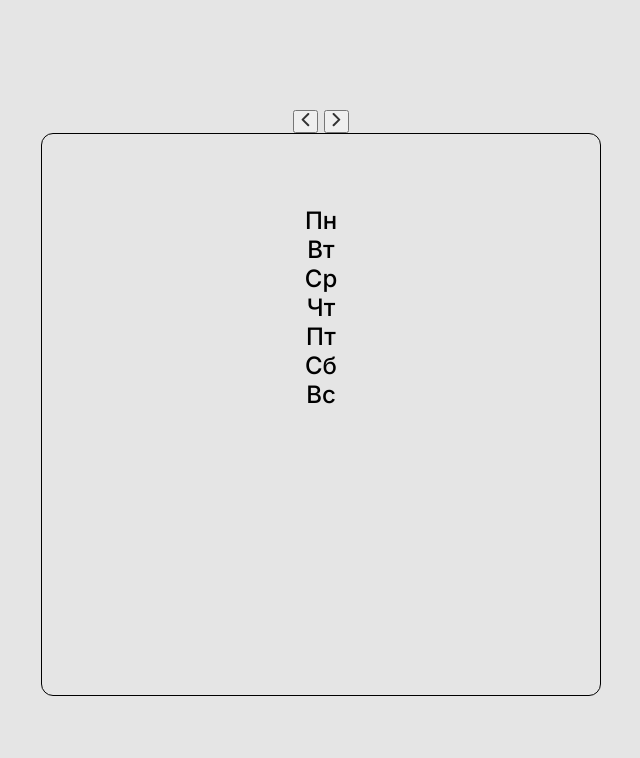
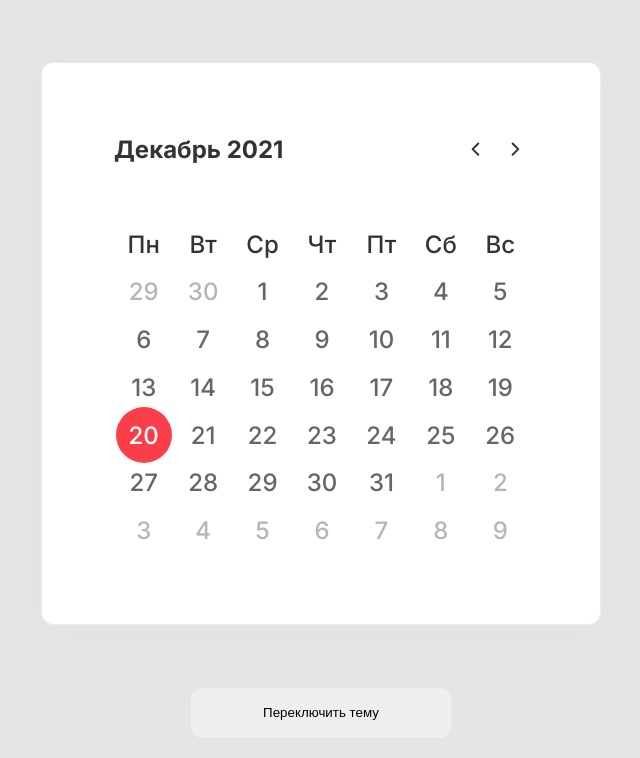
Before and after one commit to IgorSmugalov/calendar, a website built with webpack: page docs/index.html in a window 1280 px wide. Shown: the whole page, without its empty margins (319-959 px from the left). Built offline with nearby package versions, Linux system fonts and the light colour scheme.

Commit message:
Full working version: calendar with current date backlight and 2 themes

```diff
--- a/docs/index.html
+++ b/docs/index.html
@@ -2,35 +2,41 @@
 <html>
 <head>
 	<title></title>
-</head>
-<body>
+<link href="app.css" rel="stylesheet"></head>
+<body class="light-theme">
 
-<section class="calendar-container">
-	<div class="month-selector">
-		<div class="month"></div>
-		<div class="arrows">
-			<button class="button-month-switcher" onclick="prevMounth()">
-				<svg width="9" height="14" viewBox="0 0 9 14" fill="none" xmlns="http://www.w3.org/2000/svg"><path d="M7.2843 1.00001L1.62744 6.65686L7.2843 12.3137" stroke="#333333" stroke-width="2" stroke-linecap="round" stroke-linejoin="round"/></svg>
+<section class="calendar">
+	<div class="calendar__month-selector">
+		<div class="calendar__current-month"></div>
+		<div class="calendar__actions">
+			<button class="calendar__arrow calendar__arrow--preview">
+				<svg class="calendar__arrow--svg" width="9" height="14" viewBox="0 0 9 14" fill="none" xmlns="http://www.w3.org/2000/svg"><path d="M7.2843 1.00001L1.62744 6.65686L7.2843 12.3137" stroke-width="2" stroke-linecap="round" stroke-linejoin="round"/></svg>
 			</button>
-			<button class="button-month-switcher" onclick="nextMounth()">
-				<svg width="9" height="14" viewBox="0 0 9 14" fill="none" xmlns="http://www.w3.org/2000/svg"><path d="M1.59803 1.00001L7.25488 6.65686L1.59803 12.3137" stroke="#333333" stroke-width="2" stroke-linecap="round" stroke-linejoin="round"/></svg>
+			<button class="calendar__arrow calendar__arrow--next">
+				<svg class="calendar__arrow--svg" width="9" height="14" viewBox="0 0 9 14" fill="none" xmlns="http://www.w3.org/2000/svg"><path d="M1.59803 1.00001L7.25488 6.65686L1.59803 12.3137" stroke-width="2" stroke-linecap="round" stroke-linejoin="round"/></svg>
 			</button>
 		</div>
 	</div>
-	<div class="calendar">
-		<div class="calendar-weekdays">
-			<div class="weekday-item">Пн</div>
-			<div class="weekday-item">Вт</div>
-			<div class="weekday-item">Ср</div>
-			<div class="weekday-item">Чт</div>
-			<div class="weekday-item">Пт</div>
-			<div class="weekday-item">Сб</div>
-			<div class="weekday-item">Вс</div>
+	<div class="calendar__date-output">
+		<div class="calendar__weekdays">
+			<div class="calendar__weekdays-item">Пн</div>
+			<div class="calendar__weekdays-item">Вт</div>
+			<div class="calendar__weekdays-item">Ср</div>
+			<div class="calendar__weekdays-item">Чт</div>
+			<div class="calendar__weekdays-item">Пт</div>
+			<div class="calendar__weekdays-item">Сб</div>
+			<div class="calendar__weekdays-item">Вс</div>
 		</div>
-		<div class="calendar-dates" id="calendar">
+		<div class="calendar__dates" id="calendar">
+			<!-- <div class="calendar__dates-item" id="date1">1</div> <------- Пример строки с датой -->
 		</div>
 	</div>
+	<div class="calendar__theme-switcher">
+	</div>
+</section>
+<section class="theme-switcher">
+	<button class="theme-switcher__button">Переключить тему</button>
 </section>
 
-<script type="text/javascript" src="app.44c0606778591bff3ba2.js"></script></body>
+<script type="text/javascript" src="app.12dbd72277c12642a46b.js"></script></body>
 </html>
--- a/src/calendar.js
+++ b/src/calendar.js
@@ -1,34 +1,34 @@
+/////////////////////////////////////////////////////////////
+
+let globalCurrentYear = new Date().getFullYear();
+let globalCurrentMonth = new Date().getMonth();
+const monthList = ['Январь', 'Февраль', 'Март', 'Апрель', 'Май', 'Июнь', 'Июль', 'Август', 'Сентябрь', 'Октябрь', 'Ноябрь', 'Декабрь'];
+
+
 //////////////////////////////////////////////////////////////
+
+function printMonthAndYear(month, year) { // Выводит месяц и год на странице
+	let monthName = monthList[month];
+	let monthOutput = document.querySelector('.calendar__current-month');
+	monthOutput.innerText = `${monthName} ${year} `;
+};
+
 function findCurrentDate() {
-	let currentDate = new Date().getDate();
-	let currentMonth = new Date().getMonth();
-	let currentYear = new Date().getFullYear();
+	const currentDate = new Date().getDate();
+	const currentMonth = new Date().getMonth();
+	const currentYear = new Date().getFullYear();
 	return {
 		currentDate,
 		currentMonth,
 		currentYear
 	};
 }
-/////////////////////////////////////////////////////////////
-
-let globalCurrentYear = new Date().getFullYear();
-let globalCurrentMonth = new Date().getMonth();
-
-
-//////////////////////////////////////////////////////////////
-
-function printMonthAndYear(month, year) { // Выводит месяц и год на странице
-	let monthList = ['Январь', 'Февраль', 'Март', 'Апрель', 'Май', 'Июнь', 'Июль', 'Август', 'Сентябрь', 'Октябрь', 'Ноябрь', 'Декабрь'];
-	let monthName = monthList[month];
-	let monthOutput = document.querySelector('.calendar__current-month');
-	monthOutput.innerText = `${monthName} ${year} `;
-};
 
 function createCalendarGrid() { //создаеn сетку координат 7 недель по 6 дней из div под даты
-	let calendarDates = document.querySelector('#calendar');
+	const calendarDates = document.querySelector('#calendar');
 	calendarDates.innerHTML = '';
 	for (let dayGrid = 1; dayGrid <= 7 * 6; dayGrid++) {
-		let date = document.createElement('div');
+		const date = document.createElement('div');
 		date.classList.add('calendar__dates-item');
 		date.setAttribute('id', `date${dayGrid}`);
 		calendarDates.append(date);
@@ -37,50 +37,51 @@ function createCalendarGrid() { //создаеn сетку координат 7
 };
 
 function calculateCalendarParameters(month, year) {
-	let numWeekDays = [7, 1, 2, 3, 4, 5, 6];
-	let firstDay = new Date(year, month, 1);
-	let numWeekdayForFirstMonthDay = numWeekDays[firstDay.getDay()];
-	let daysInPreviousMonth = new Date(year, month, 0).getDate();
-	let daysInCurrentMonth = new Date(year, month + 1, 0).getDate();
-	let daysInNextMonth = new Date(year, month + 2, 0).getDate();
-	let includedDaysFromPreviousMonth = Math.abs(1 - numWeekdayForFirstMonthDay);
-	let includedDaysFromNextMonth = 43 - (numWeekdayForFirstMonthDay + daysInCurrentMonth);
+	const numWeekDays = [7, 1, 2, 3, 4, 5, 6];
+	const firstDay = new Date(year, month, 1);
+	const numWeekdayForFirstMonthDay = numWeekDays[firstDay.getDay()];
+	const daysInPreviousMonth = new Date(year, month, 0).getDate();
+	const daysInCurrentMonth = new Date(year, month + 1, 0).getDate();
+	const includedDaysFromPreviousMonth = Math.abs(1 - numWeekdayForFirstMonthDay);
+	const firstIncludedDayFromPreviousMonth = daysInPreviousMonth - includedDaysFromPreviousMonth + 1;
+	const includedDaysFromNextMonth = 43 - (numWeekdayForFirstMonthDay + daysInCurrentMonth);
 	return {
 		daysInPreviousMonth,
 		daysInCurrentMonth,
-		daysInNextMonth,
 		includedDaysFromPreviousMonth,
+		firstIncludedDayFromPreviousMonth,
 		includedDaysFromNextMonth,
 		numWeekdayForFirstMonthDay,
 	};
 };
 
-function fillCalendarVer2(month, year) {
+function fillCalendarVer3(month, year) {
 	const calendarParameters = calculateCalendarParameters(month, year);
 	const currentDate = findCurrentDate();
 	let dateCoordinate = 1;
-	for (let dateOutput = calendarParameters.daysInPreviousMonth - calendarParameters.includedDaysFromPreviousMonth + 1; dateOutput <= calendarParameters.daysInPreviousMonth; dateOutput++) {
-		document.querySelector(`#date${dateCoordinate}`).append(dateOutput);
-		document.querySelector(`#date${dateCoordinate}`).classList.add('calendar__dates--outer-date');
-		dateCoordinate++;
+	let datesForPreviewMonth = calendarParameters.firstIncludedDayFromPreviousMonth;
+	for (; datesForPreviewMonth <= calendarParameters.daysInPreviousMonth; datesForPreviewMonth++, dateCoordinate++) {
+		const outerDatePreviewMoth = document.querySelector(`#date${dateCoordinate}`);
+		outerDatePreviewMoth.append(datesForPreviewMonth);
+		outerDatePreviewMoth.classList.add('calendar__dates--outer-date');
 	}
-	for (let dateOutput = 1; dateOutput <= calendarParameters.daysInCurrentMonth; dateOutput++) {
-		document.querySelector(`#date${dateCoordinate}`).append(dateOutput);
-		if (dateOutput == currentDate.currentDate & month == currentDate.currentMonth & year == currentDate.currentYear) {
-			document.querySelector(`#date${dateCoordinate}`).classList.add('calendar__dates--current-data');
-			let currentDateContainer = document.querySelector(`#date${dateCoordinate}`);
-			let currentDateBacklight = document.createElement('div');
-			currentDateBacklight.classList.add('calendar__dates--current-data-backlight');
-			currentDateContainer.append(currentDateBacklight);
-
-		}
-		calendarParameters.numWeekdayForFirstMonthDay++;
-		dateCoordinate++;
+	let datesForCurrentMonth = 1;
+	for (; datesForCurrentMonth <= calendarParameters.daysInCurrentMonth; datesForCurrentMonth++, dateCoordinate++) {
+		document.querySelector(`#date${dateCoordinate}`).append(datesForCurrentMonth);
 	}
-	for (let dateOutput = 1; dateOutput <= calendarParameters.includedDaysFromNextMonth; dateOutput++) {
-		document.querySelector(`#date${dateCoordinate}`).append(dateOutput);
-		document.querySelector(`#date${dateCoordinate}`).classList.add('calendar__dates--outer-date');
-		dateCoordinate++;
+	let datesForNextMonth = 1;
+	for (; datesForNextMonth <= calendarParameters.includedDaysFromNextMonth; datesForNextMonth++, dateCoordinate++) {
+		const outerDateNextMonth = document.querySelector(`#date${dateCoordinate}`);
+		outerDateNextMonth.append(datesForNextMonth);
+		outerDateNextMonth.classList.add('calendar__dates--outer-date');
+	}
+	if (month == currentDate.currentMonth & year == currentDate.currentYear) {
+		const currentDateCoordinate = currentDate.currentDate + calendarParameters.includedDaysFromPreviousMonth;
+		const currentDateContainer = document.querySelector(`#date${currentDateCoordinate}`);
+		currentDateContainer.classList.add('calendar__dates--current-data')
+		const currentDateBacklight = document.createElement('div');
+		currentDateBacklight.classList.add('calendar__dates--current-data-backlight');
+		currentDateContainer.append(currentDateBacklight);
 	}
 };
 
@@ -88,7 +89,7 @@ function CreateCalendar(month, year) {
 	findCurrentDate();
 	printMonthAndYear(month, year);
 	createCalendarGrid(month, year);
-	fillCalendarVer2(month, year);
+	fillCalendarVer3(month, year);
 };
 
 CreateCalendar(globalCurrentMonth, globalCurrentYear);
--- a/src/index.js
+++ b/src/index.js
@@ -2,4 +2,4 @@ import './style.scss'
 import './fonts.css';
 import './calendar.js';
 import './themes.js';
-import './themes.css'
+import './themes.scss'
--- a/src/style.scss
+++ b/src/style.scss
@@ -19,6 +19,7 @@ body {
 // div, button {
 // border: 1px solid black !important;
 // }
+
 
 .calendar {
   width: 560px;
@@ -86,17 +87,12 @@ body {
     grid-template-columns: repeat(7, 1fr);
     grid-template-rows: repeat(6, 1fr);
 
-    &--outer-date {
-    }
-
-    &--current-data {
-    }
 
     &--current-data-backlight {
       height: 56px;
       width: 56px;
       border-radius: 50%;
-      position: fixed;
+      position: absolute;
       z-index: -1;
 
     }
--- a/src/themes.js
+++ b/src/themes.js
@@ -3,7 +3,6 @@ function switchTheme () {
     let calendarTheme = document.body;
 	calendarTheme.classList.toggle('dark-theme');
 	calendarTheme.classList.toggle('light-theme');
-    console.log(calendarTheme);
 };
 
 
--- /dev/null
+++ b/src/themes.scss
@@ -0,0 +1,115 @@
+
+.light-theme {
+    $theme-calendar-border-color: #ebebeb;
+    $theme-calendar-bg-color: #ffffff;
+    $theme-calendar-box-shadow: 0px 4px 32px #aaaaaa08;
+
+    $theme-calendar__month-selector-text-color: #333333;
+    $theme-calendar__arrow-hover: #aaaaaa;
+    $theme-calendar__arrow-svg-line-color: #333333;
+
+    $theme-calendar__weekdays-text-color: #333333;
+    $theme-calendar__dates-text-color: #666666;
+    $theme-calendar__dates--outer-date-text-color: #b6b6b6;
+    $theme-calendar__dates--current-data-background-color: #FB3F4A;
+    $theme-calendar__dates--current-data-text-color: #FFFFFF;
+
+    .calendar {
+        background-color: $theme-calendar-bg-color;
+        border-color: $theme-calendar-border-color;
+        box-shadow: $theme-calendar-box-shadow;
+    }
+    .calendar__month-selector {
+        color: $theme-calendar__month-selector-text-color;
+    }
+    .calendar__arrow:hover {
+        background-color: $theme-calendar__arrow-hover;
+    }
+    .calendar__arrow--svg path{
+        stroke: $theme-calendar__arrow-svg-line-color;
+    }
+    .calendar__weekdays {
+        color: $theme-calendar__weekdays-text-color;
+    }
+    .calendar__dates{
+        color: $theme-calendar__dates-text-color;
+    }
+    .calendar__dates--outer-date{
+        color: $theme-calendar__dates--outer-date-text-color;
+    }
+    .calendar__dates--current-data-backlight{
+        background-color: $theme-calendar__dates--current-data-background-color;
+    }
+    .calendar__dates--current-data{
+        color: $theme-calendar__dates--current-data-text-color;
+    }
+}
+
+.dark-theme {
+    $theme-calendar-border-color: #090A0C;
+    $theme-calendar-bg-color: #000000;
+    $theme-calendar-box-shadow: 0px 4px 32px #aaaaaa08;
+
+    $theme-calendar__month-selector-text-color: #FFFFFF;
+    $theme-calendar__arrow-hover: #363636;
+    $theme-calendar__arrow-svg-line-color: #FFFFFF;
+
+    $theme-calendar__weekdays-text-color: #FFFFFF;
+    $theme-calendar__dates-text-color: #CCCCCC;
+    $theme-calendar__dates--outer-date-text-color: #6d6d6d;
+    $theme-calendar__dates--current-data-background-color: #589C5F;
+    $theme-calendar__dates--current-data-text-color: #FFFFFF;
+
+    .calendar {
+        background-color: $theme-calendar-bg-color;
+        border-color: $theme-calendar-border-color;
+        box-shadow: $theme-calendar-box-shadow;
+    }
+    .calendar__month-selector {
+        color: $theme-calendar__month-selector-text-color;
+    }
+    .calendar__arrow:hover {
+        background-color: $theme-calendar__arrow-hover;
+    }
+    .calendar__arrow--svg path{
+        stroke: $theme-calendar__arrow-svg-line-color;
+    }
+    .calendar__weekdays {
+        color: $theme-calendar__weekdays-text-color;
+    }
+    .calendar__dates{
+        color: $theme-calendar__dates-text-color;
+    }
+    .calendar__dates--outer-date{
+        color: $theme-calendar__dates--outer-date-text-color;
+    }
+    .calendar__dates--current-data-backlight{
+        background-color: $theme-calendar__dates--current-data-background-color;
+    }
+    .calendar__dates--current-data{
+        color: $theme-calendar__dates--current-data-text-color;
+    }
+}
+
+
+
+/* ////////////////////////////// */
+
+.theme-switcher {
+    height: 50px;
+    width: 560px;
+    border-radius: 12px;
+    display: flex;
+    justify-content: space-evenly;
+}
+
+.theme-switcher__button {
+    flex-grow: 0.3;
+    border-radius: 12px;
+    border-color: transparent;
+
+}
+
+.theme-switcher__button:hover {
+    background-color: #535353;
+}
--- a/webpack/webpack.common.js
+++ b/webpack/webpack.common.js
@@ -7,7 +7,7 @@ const MiniCssExtractPlugin = require('mini-css-extract-plugin');
 
 // Constants defines.
 const srcDir = path.resolve('./src');
-const distDir = path.resolve('./dist');
+const distDir = path.resolve('./docs');
 
 module.exports = (env, {
   sourceMap
```
Also changed, not shown: docs/app.css (added), src/themes.css (deleted), 4 other files.
